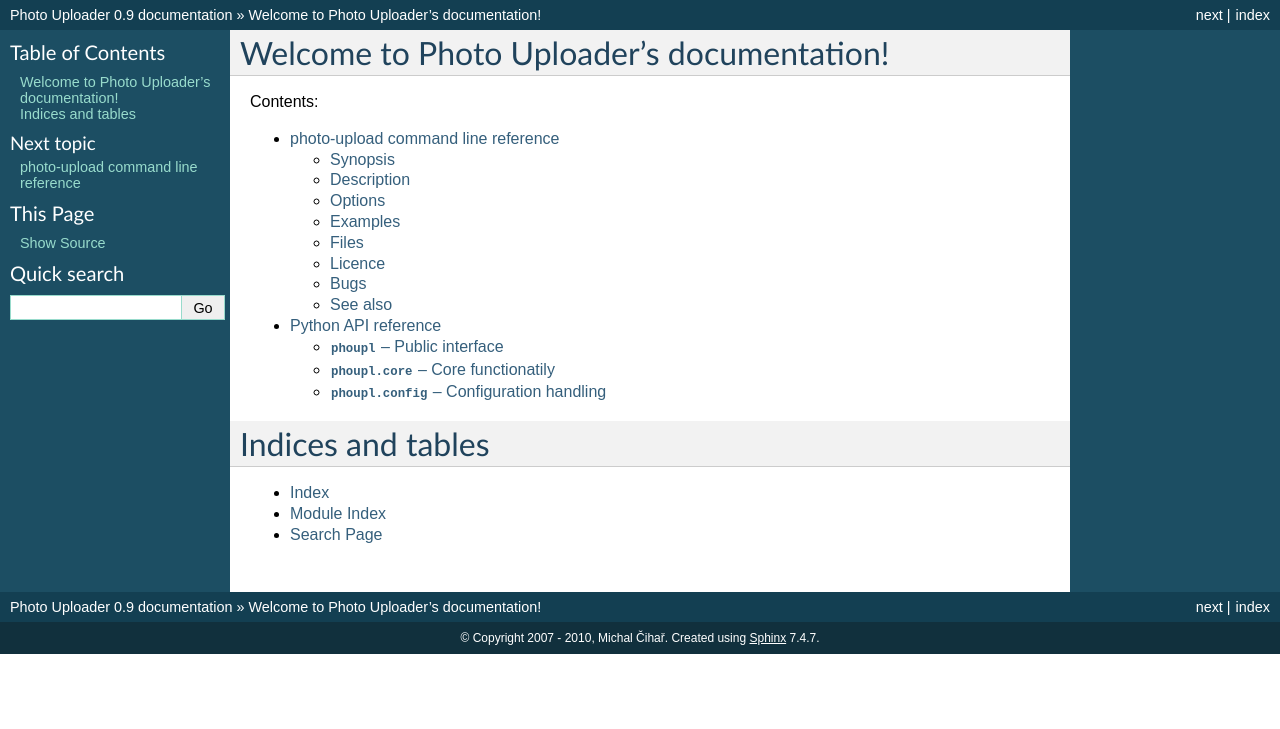
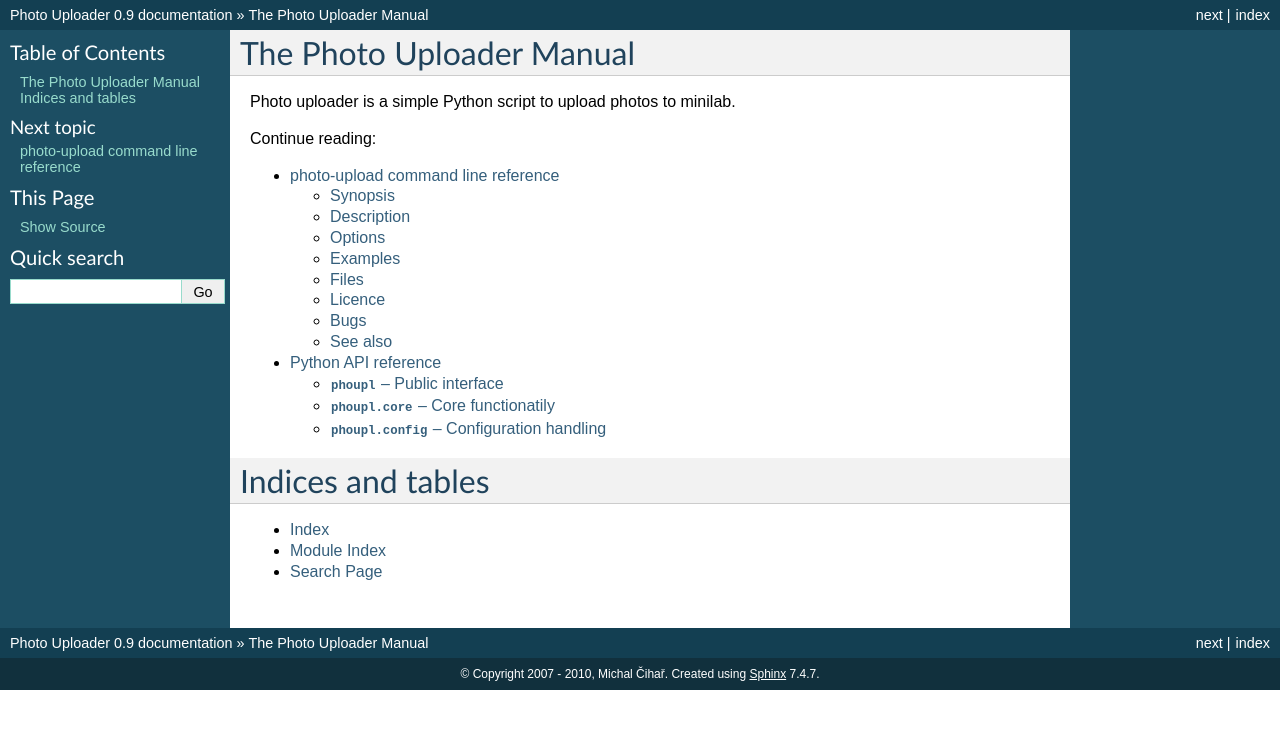
Before and after one commit to nijel/photo-uploader, a Sphinx documentation site: the page built from doc/source/index.rst, in a window 1280 px wide. Shown: the top 729 px of the page. Built offline with Sphinx 7.4.7, drawn with Linux system fonts in a browser that asks for light colours.

Commit message:
Improve main page.

```diff
--- a/doc/source/index.rst
+++ b/doc/source/index.rst
@@ -3,10 +3,12 @@
    You can adapt this file completely to your liking, but it should at least
    contain the root `toctree` directive.
 
-Welcome to Photo Uploader's documentation!
-==========================================
+The Photo Uploader Manual
+=========================
 
-Contents:
+Photo uploader is a simple Python script to upload photos to minilab.
+
+Continue reading:
 
 .. toctree::
    :maxdepth: 2
```
